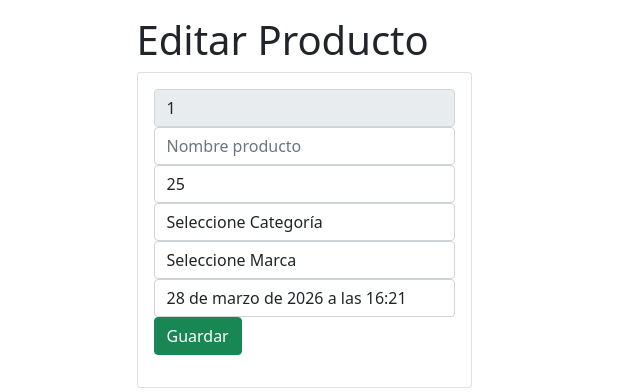
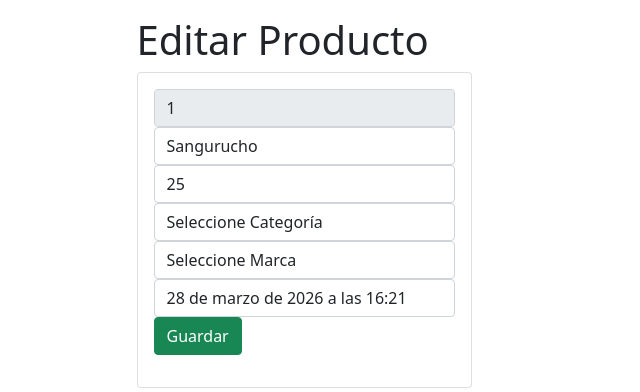
Before and after one commit to CosmicFlesh/TAP, a Django app: page /edicionprodu/1 in a window 1280 px wide. Shown: the part 66-458 px from the top of the page, without its empty margins (0-640 px from the left). Run offline with Django 5.2, Linux system fonts and the light colour scheme; data comes from the database, SQL or seed files in the repository.

Commit message:
a este punto lo trato de terminar por la satisfaccion de hacerlo, incluso si me destrulle sicologicamente

```diff
--- a/Sistema-de-gestion/paneldecontrol/templates/paneldecontrol/añadir.html
+++ b/Sistema-de-gestion/paneldecontrol/templates/paneldecontrol/añadir.html
@@ -27,7 +27,7 @@
         <div class="form-group">
   <select name="categoria" class="form-control" required>
     <option value="">Seleccione Categoría</option>
-    {% for eow in categorias %}
+    {% for row in categorias %}
       <option value="{{ row.id }}">{{ row.nombre }}</option>
     {% endfor %}
   </select>
--- a/Sistema-de-gestion/paneldecontrol/templates/paneldecontrol/edicionprodu.html
+++ b/Sistema-de-gestion/paneldecontrol/templates/paneldecontrol/edicionprodu.html
@@ -28,7 +28,7 @@
                 type="text"
                 id="txtnombre"
                 name="txtnombre"
-                value="{{Inventario.nombre}}"
+                value="{{Inventario.nombreproducto}}"
                 class="form-control"
                 placeholder="Nombre producto"
                 minlength="3"
@@ -50,15 +50,10 @@
               />
             </div>
             <div class="form-group">
-              <select
-                name="txtcategoria"
-                value="{{Inventario.categoria}}"
-                class="form-control"
-                required
-              >
+              <select name="txtcategoria" value="{{Inventario.categoria}}" class="form-control" required>
                 <option value="">Seleccione Categoría</option>
                 {% for row in categoria %}
-                <option value="{{ row.id }}">{{ row.categoria }}</option>
+                <option value="{{row.id}}">{{row.nombre}}</option>
                 {% endfor %}
               </select>
             </div>
@@ -71,7 +66,7 @@
                 required
               >
                 <option value="">Seleccione Marca</option>
-                {% for row in marca_id %}
+                {% for row in marca %}
                 <option value="{{ row.id }}">{{ row.marca }}</option>
                 {% endfor %}
               </select>
--- a/Sistema-de-gestion/paneldecontrol/templates/paneldecontrol/inventario.html
+++ b/Sistema-de-gestion/paneldecontrol/templates/paneldecontrol/inventario.html
@@ -23,7 +23,7 @@
                 <tbody class="table-group-divider">
                     {% for row in rows %}
                     <tr>
-                        <td >{{row.codigo}}</td>
+                        <td>{{row.codigo}}</td>
                         <td>{{row.usuario}}</td>
                         <td>{{row.nombreproducto}}</td>
                         <td>{{row.cantidad}}</td>
--- a/Sistema-de-gestion/paneldecontrol/views.py
+++ b/Sistema-de-gestion/paneldecontrol/views.py
@@ -85,7 +85,7 @@ def editarprodu(request):
     marca_id = request.POST['txtmarca']
 
     producto = Inventario.objects.get(codigo=codigo)
-    producto.nombreprodu = nombre
+    producto.nombreproducto = nombre
     producto.cantidad = cantidad
     producto.categoria = categoria_id
     producto.marca = marca_id
```
